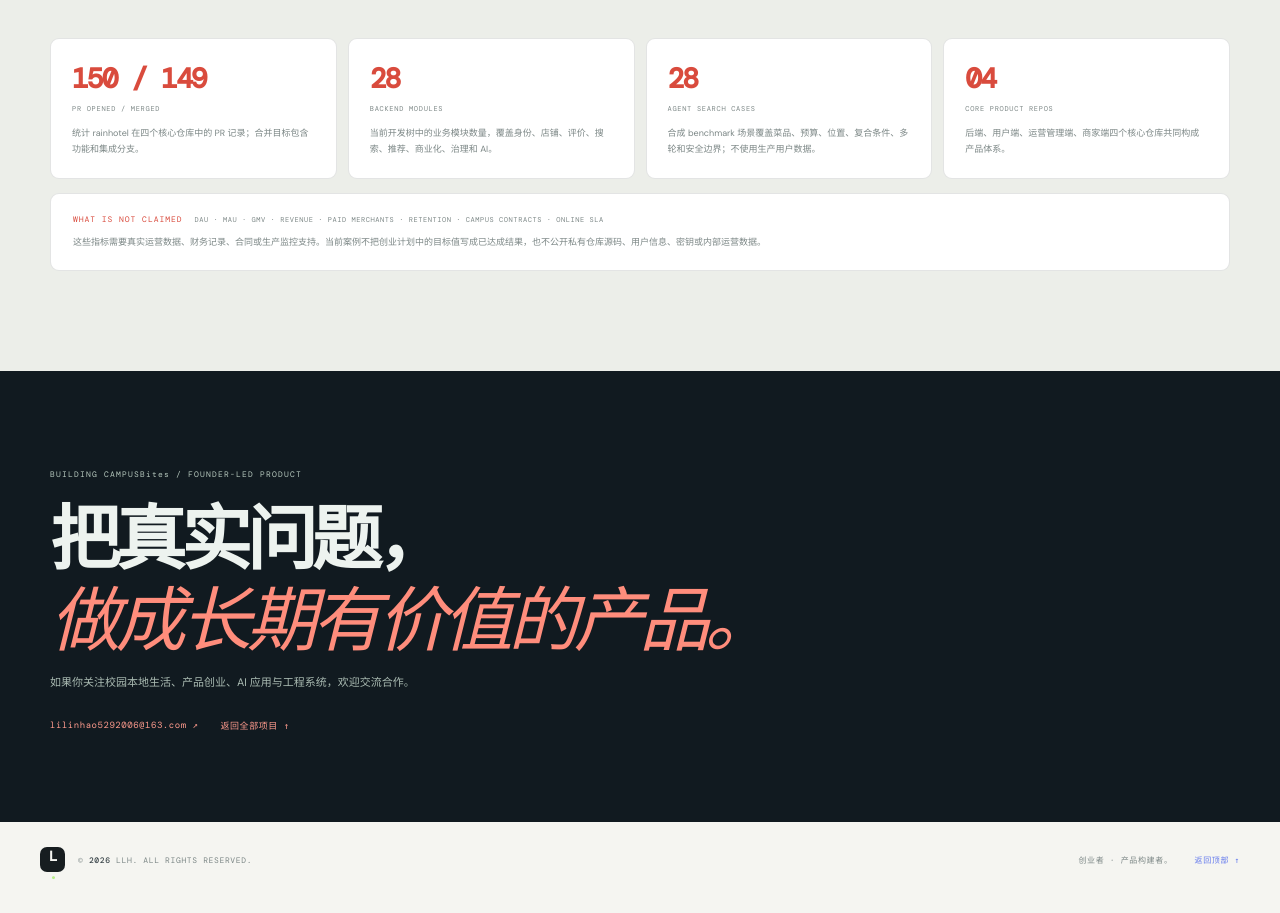
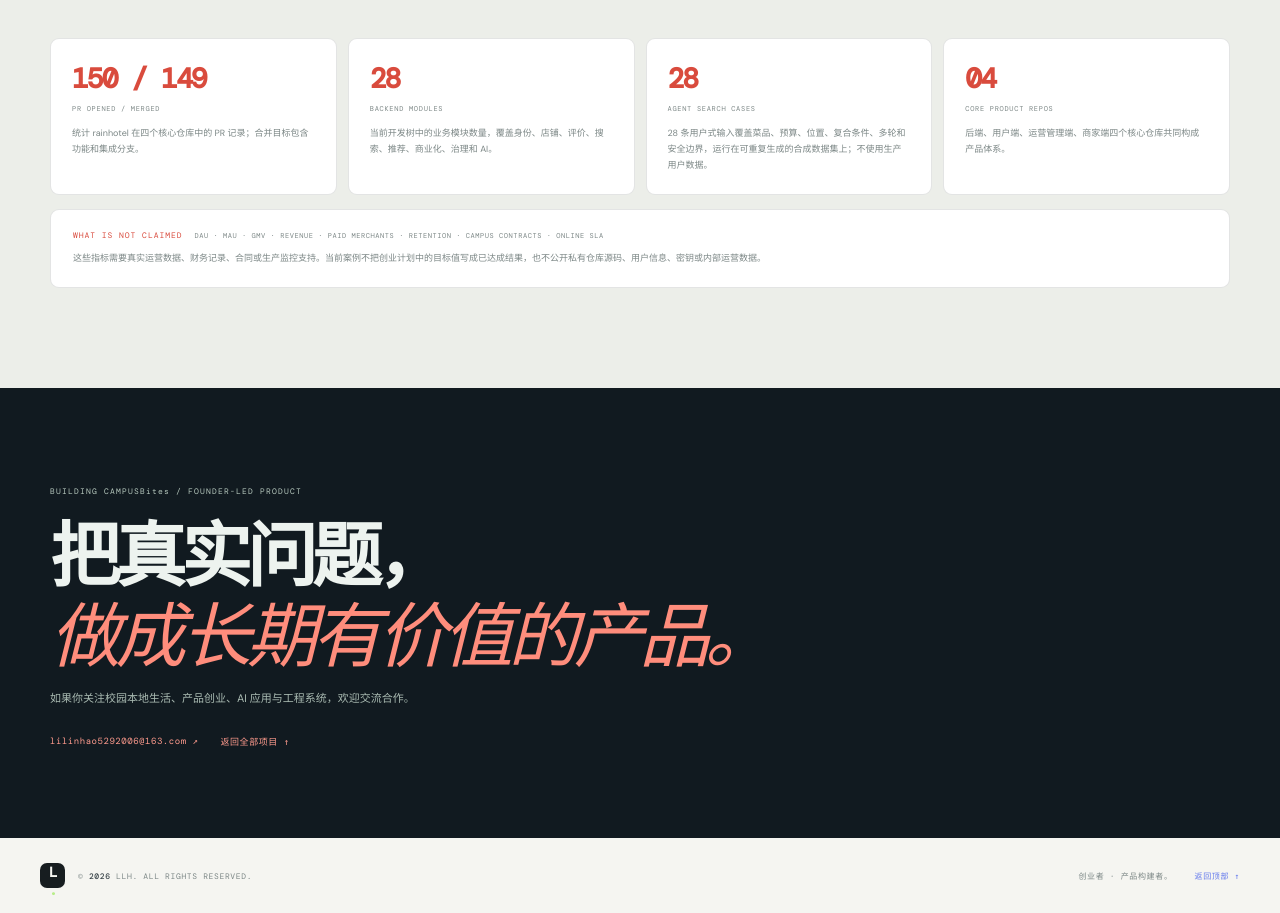
Before and after one commit to rainhotel/LLH_Personal_WebSite, a plain HTML site: page campusbites.html in a window 1280 px wide. Shown: the part 6322-7235 px from the top of the page. Drawn offline with nearby package versions, Linux system fonts and the light colour scheme.

Commit message:
docs(portfolio): clarify benchmark fixture provenance

```diff
--- a/campusbites.html
+++ b/campusbites.html
@@ -222,7 +222,7 @@
         <div class="cb-evidence-grid">
           <article><b>150 / 149</b><span>PR OPENED / MERGED</span><p class="lang-zh">统计 rainhotel 在四个核心仓库中的 PR 记录；合并目标包含功能和集成分支。</p><p class="lang-en">PR records for rainhotel across four core repositories; merge targets include feature and integration branches.</p></article>
           <article><b>28</b><span>BACKEND MODULES</span><p class="lang-zh">当前开发树中的业务模块数量，覆盖身份、店铺、评价、搜索、推荐、商业化、治理和 AI。</p><p class="lang-en">Business modules in the current development tree, spanning identity, shops, reviews, search, recommendations, commerce, governance, and AI.</p></article>
-          <article><b>28</b><span>AGENT SEARCH CASES</span><p class="lang-zh">合成 benchmark 场景覆盖菜品、预算、位置、复合条件、多轮和安全边界；不使用生产用户数据。</p><p class="lang-en">Synthetic benchmark scenarios cover dishes, budgets, locations, compound constraints, multi-turn context, and safety boundaries; no production user data is used.</p></article>
+          <article><b>28</b><span>AGENT SEARCH CASES</span><p class="lang-zh">28 条用户式输入覆盖菜品、预算、位置、复合条件、多轮和安全边界，运行在可重复生成的合成数据集上；不使用生产用户数据。</p><p class="lang-en">28 user-style query cases cover dishes, budgets, locations, compound constraints, multi-turn context, and safety boundaries over reproducible synthetic fixtures; no production user data is used.</p></article>
           <article><b>04</b><span>CORE PRODUCT REPOS</span><p class="lang-zh">后端、用户端、运营管理端、商家端四个核心仓库共同构成产品体系。</p><p class="lang-en">The backend, student app, operations console, and merchant portal form the four core product repositories.</p></article>
         </div>
         <div class="cb-boundaries">
```
Also changed, not shown: 1 other file.
